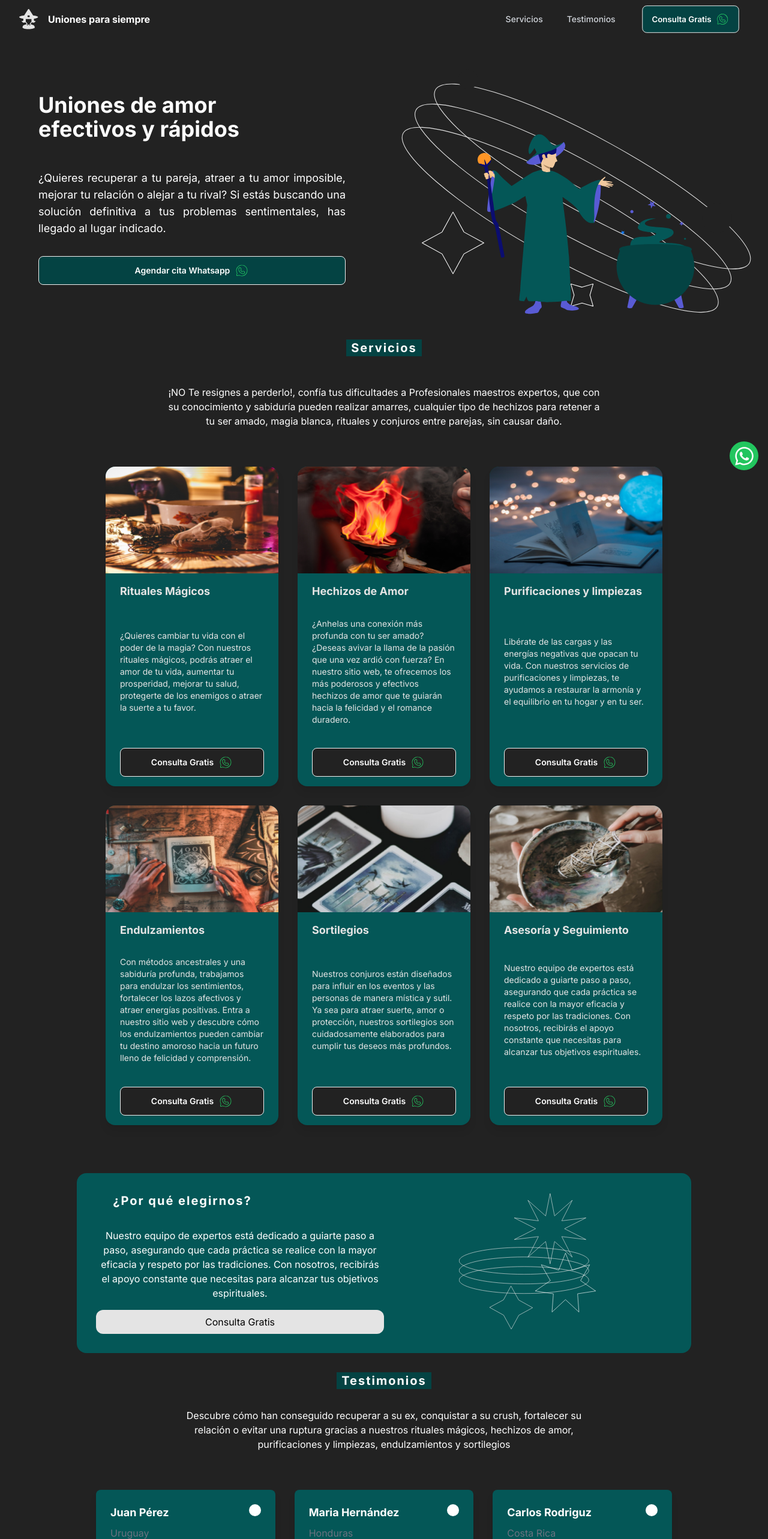
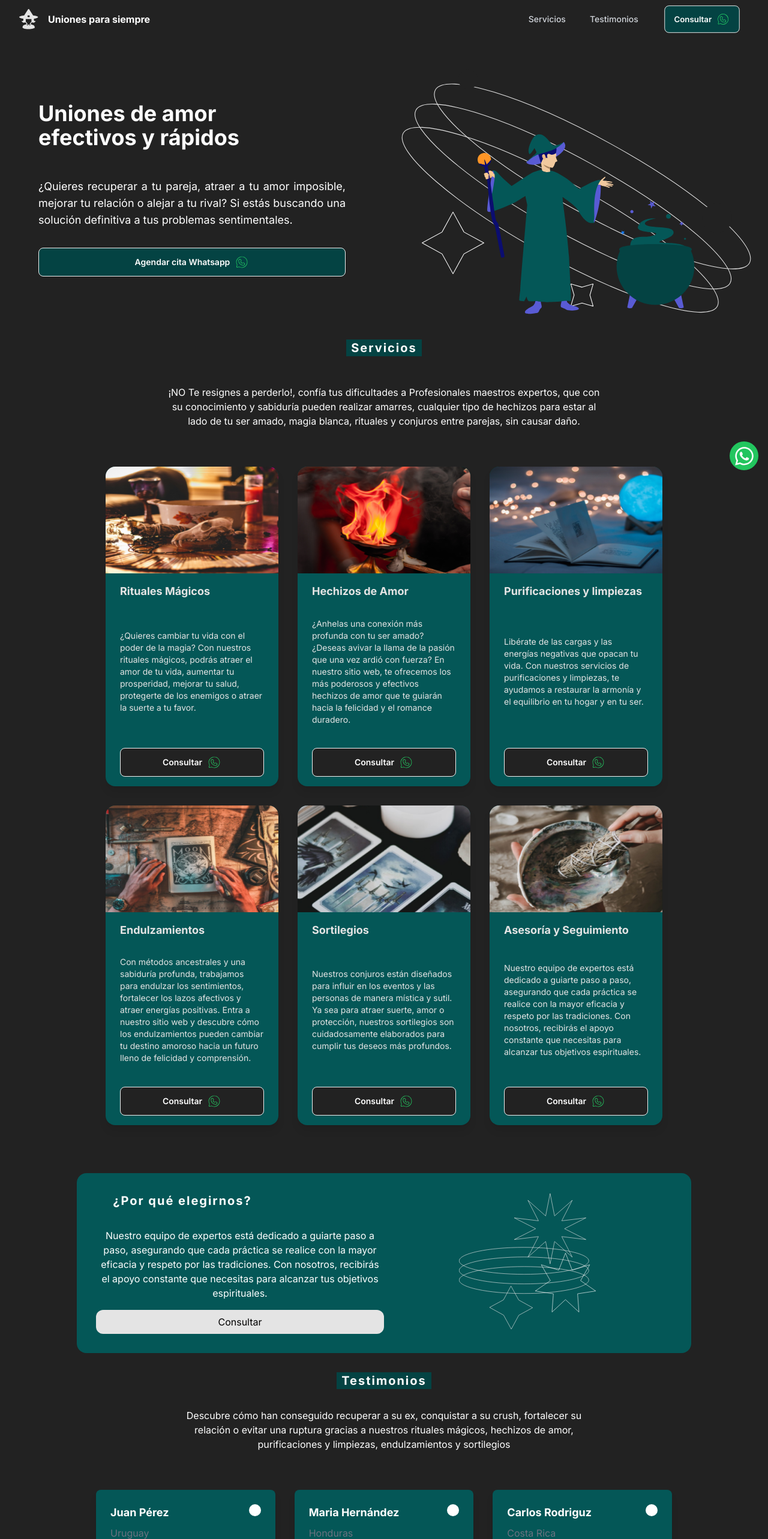
Before and after one commit to hrpinedar91/uniones_de_amor, a Next.js app: page / in a window 1280 px wide. Shown: the top 2566 px of the page at 60% size. Built offline with nearby package versions, Linux system fonts and the light colour scheme.

Commit message:
Update consultation button text

```diff
--- a/app/page.tsx
+++ b/app/page.tsx
@@ -101,8 +101,7 @@ export default function HomePage() {
           <p className="text-lg md:mt-4 text-white text-justify">
             ¿Quieres recuperar a tu pareja, atraer a tu amor imposible, mejorar
             tu relación o alejar a tu rival? Si estás buscando una solución
-            definitiva a tus problemas sentimentales, has llegado al lugar
-            indicado.
+            definitiva a tus problemas sentimentales.
           </p>
           <Image
             className="w-full md:hidden"
@@ -139,7 +138,7 @@ export default function HomePage() {
       <p className="p-4 md:w-3/5 mx-auto text-white text-center">
         ¡NO Te resignes a perderlo!, confía tus dificultades a Profesionales
         maestros expertos, que con su conocimiento y sabiduría pueden realizar
-        amarres, cualquier tipo de hechizos para retener a tu ser amado, magia
+        amarres, cualquier tipo de hechizos para estar al lado de tu ser amado, magia
         blanca, rituales y conjuros entre parejas, sin causar daño.
       </p>
       <div className="flex md:grid w-4/5 mx-auto md:grid-cols-auto-fit-100 mb-8 plan_container_slider overflow-x-scroll md:overflow-x-hidden overscroll-x-contain scroll-snap-x-proximit gap-8 p-4 md:p-12">
@@ -166,7 +165,7 @@ export default function HomePage() {
               id="cta-expert"
               className="bg-[#e4e4e4] rounded-xl w-full mt-4 md:mt-0 text-black p-2"
             >
-              Consulta Gratis
+              Consultar
             </button>
           </Link>
         </div>
--- a/components/Card.tsx
+++ b/components/Card.tsx
@@ -24,7 +24,7 @@ const Card = ({ title, description, image }: Props) => {
         <p className="text-[#E4E4E4] text-sm mb-4 text-wrap">{description}</p>
         <Link className="w-full" href="https://wa.me/573248267662?text=Hola.%20Podrias%20ayudarme%20con%20una%20consulta.">
           <Button bg="222222" id={title}>
-            Consulta Gratis
+            Consultar
           </Button>
         </Link>
       </div>
--- a/components/Navbar.tsx
+++ b/components/Navbar.tsx
@@ -74,7 +74,7 @@ export const Navbar = () => {
           href="https://wa.me/573248267662?text=Hola.%20Podrias%20ayudarme%20con%20una%20consulta."
           className="btn bg-[#044343] text-white my-3 mr-14"
         >
-          Consulta Gratis
+          Consultar
         </a>
       </div>
     </div>
--- a/components/NavbarResponsive.tsx
+++ b/components/NavbarResponsive.tsx
@@ -48,7 +48,7 @@ const NavbarResponsive = () => {
                   }
                 >
                   <Button bg="044343" id="btn-menu">
-                    Consulta Gratis
+                    Consultar
                   </Button>
                 </Link>
               </div>
```
